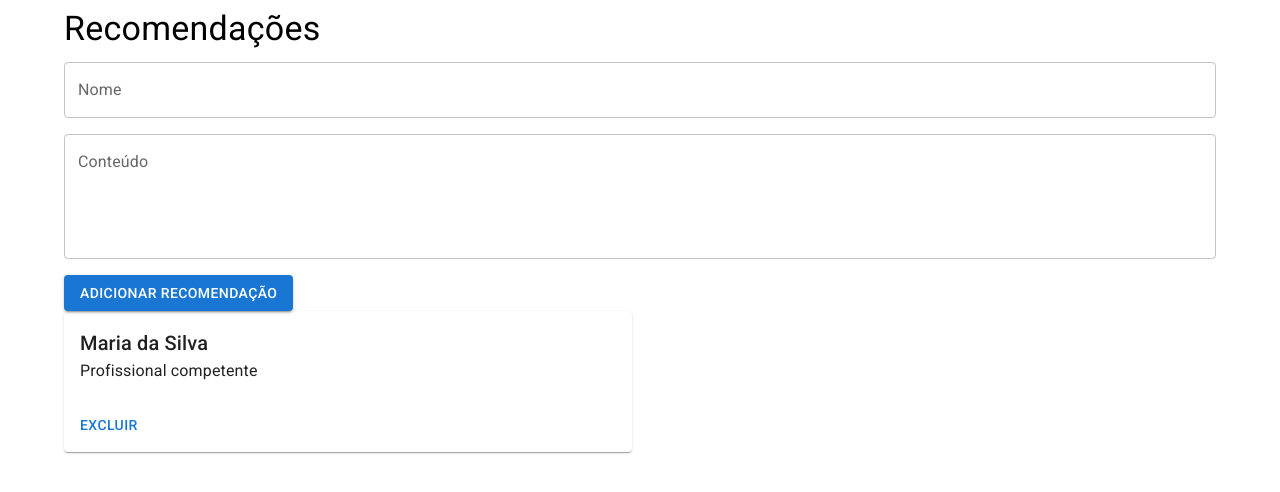
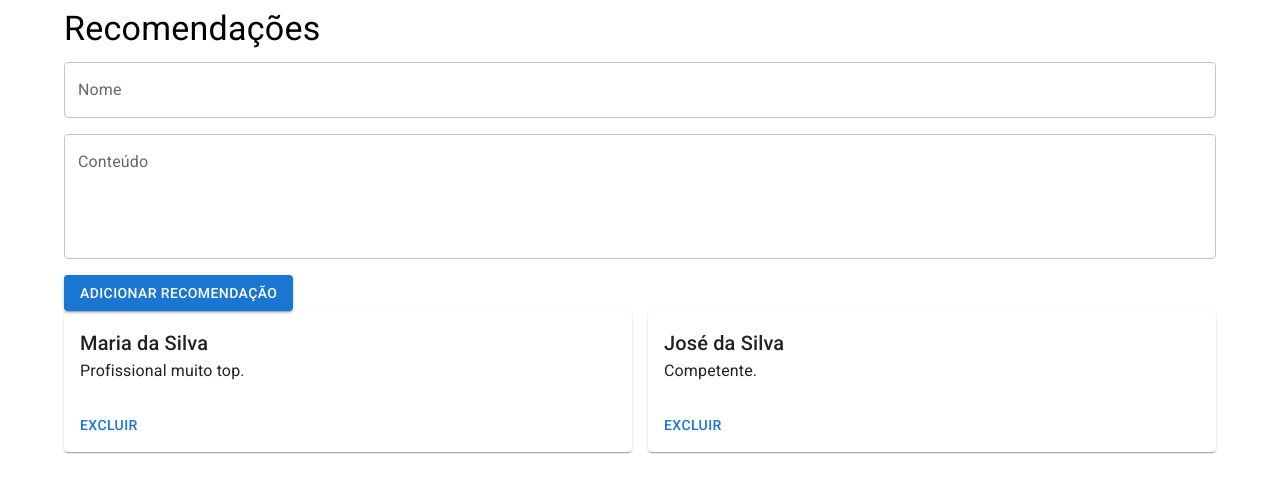
Before and after one commit to edicarlasillva/recommendation, a React (Vite) app: page / in a window 1280 px wide. Shown: the top 492 px of the page. Built offline with nearby package versions, Linux system fonts and the light colour scheme.

Commit message:
added recommendations

```diff
--- a/src/components/RecommendationCard.tsx
+++ b/src/components/RecommendationCard.tsx
@@ -1,15 +1,29 @@
 import { Button, Card, CardActions, CardContent, Typography } from "@mui/material";
+import { useAppDispatch } from "../store/hooks";
+import { deleteRecommendation } from "../store/slices/recommendationsSlice";
 
-export function RecommendationCard() {
+interface RecommendationCardProps {
+  id: number;
+  name: string;
+  content: string;
+}
+
+export function RecommendationCard({id, name, content}: RecommendationCardProps) {
+  const dispatch = useAppDispatch()
+
+  function handleDeleteRecommendation() {
+    dispatch(deleteRecommendation(id))
+  }
+
   return (
     <Card>
       <CardContent>
-        <Typography variant="h6">Maria da Silva</Typography>
-        <Typography variant="body1">Profissional competente</Typography>
+        <Typography variant="h6">{name}</Typography>
+        <Typography variant="body1">{content}</Typography>
       </CardContent>
 
       <CardActions>
-        <Button>Excluir</Button>
+        <Button onClick={handleDeleteRecommendation}>Excluir</Button>
       </CardActions>
     </Card>
   )
--- a/src/components/RecommendationList.tsx
+++ b/src/components/RecommendationList.tsx
@@ -1,12 +1,17 @@
 import { Grid } from "@mui/material";
+import { useAppSelector } from "../store/hooks";
 import { RecommendationCard } from "./RecommendationCard";
 
 export function RecommendationList() {
+  const recommendations = useAppSelector((store) => store.recommendations.list)
+
   return (
     <Grid container spacing={2}>
-      <Grid item xs={12} md={6}>
-        <RecommendationCard />
-      </Grid>
+      {recommendations.map((recommendation) => (
+        <Grid item xs={12} md={6} key={recommendation.id}>
+          <RecommendationCard {...recommendation} />
+        </Grid>
+      ))}
     </Grid>
   )
 }
--- a/src/store/slices/recommendationsSlice.ts
+++ b/src/store/slices/recommendationsSlice.ts
@@ -31,10 +31,17 @@ const recommendationsSlice = createSlice({
   // a action recebe o estado atual e a ação
   reducers: {
     addRecommendation: (state, action: PayloadAction<IRecommendation>) => {
-      state.list.push(action.payload)
+      // state.list.push(action.payload)
+      return {
+        ...state,
+        list: [...state.list, action.payload]
+      }
+    },
+    deleteRecommendation: (state, action: PayloadAction<number>) => {
+      state.list = state.list.filter((item) => item.id !== action.payload)
     }
   }
 })
 
-export const { addRecommendation } = recommendationsSlice.actions
+export const { addRecommendation, deleteRecommendation } = recommendationsSlice.actions
 export default recommendationsSlice.reducer
```
